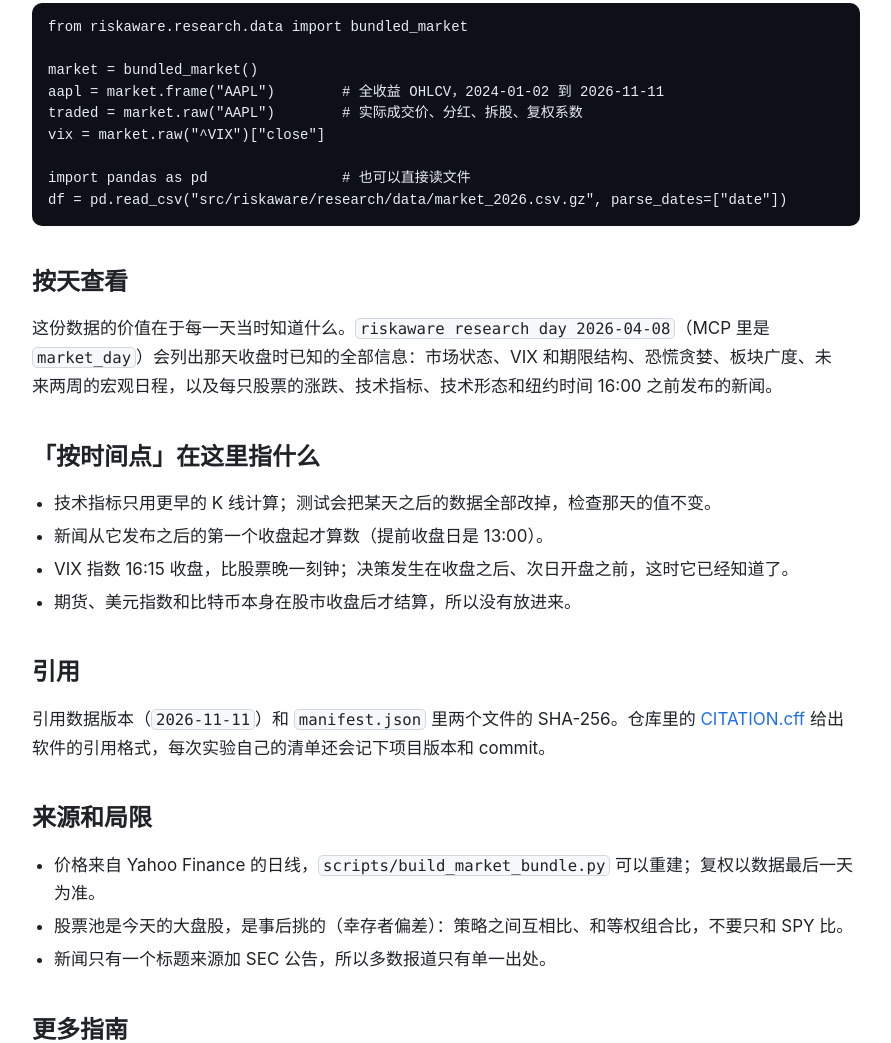
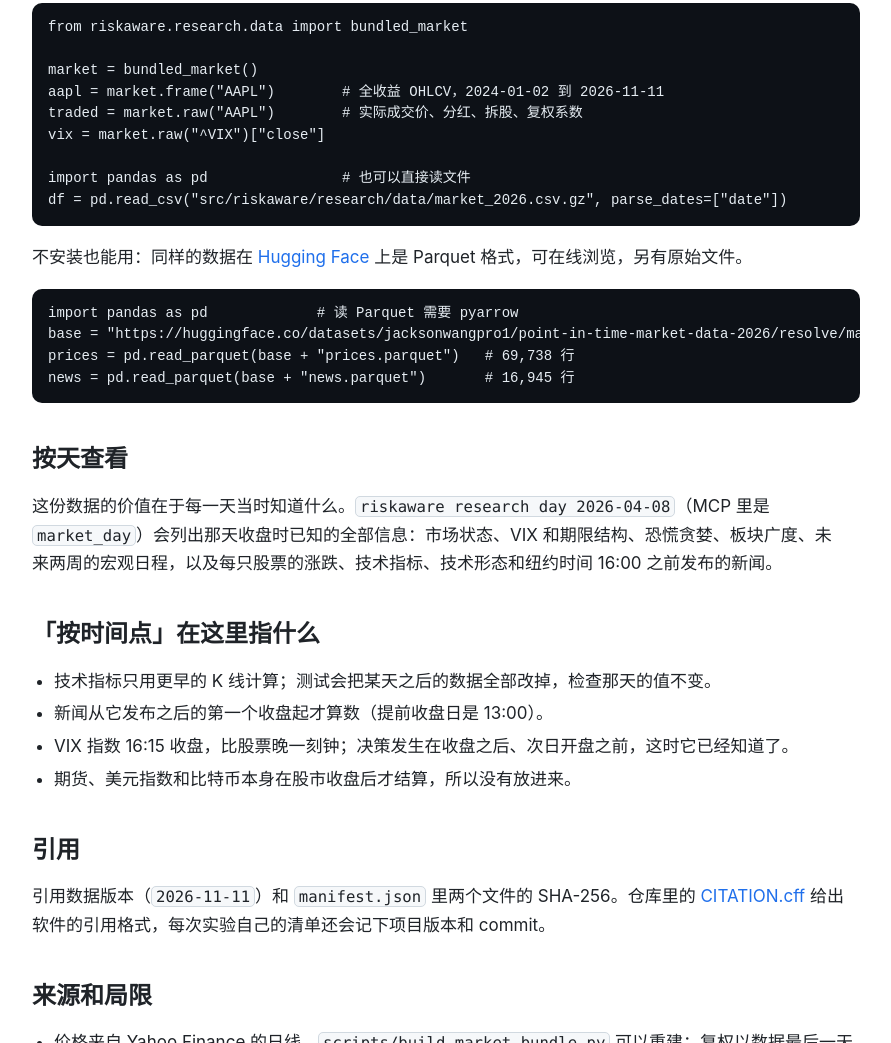
Before and after one commit to jackson-cmd/risk-aware-trading-agents, a plain HTML site: page site/zh/point-in-time-market-data.html in a window 1280 px wide. Shown: the part 1392-2435 px from the top of the page, without its empty margins (194-1085 px from the left). Drawn offline with Linux system fonts and the light colour scheme.

Commit message:
Point to the dataset on Hugging Face
The frozen 2026 market is now also on Hugging Face as Parquet with a data viewer, next to the original files byte
for byte, so it can be used without installing the package. The READMEs (a badge and a sentence in the research
kit), docs/research.md in both languages, the website's data page (a snippet that reads the Parquet files straight
from their URLs, and the copy in the Dataset markup as sameAs and DataDownload entries) and llms.txt now link to it.

```diff
--- a/site/zh/point-in-time-market-data.html
+++ b/site/zh/point-in-time-market-data.html
@@ -16,7 +16,7 @@
 <meta property="og:image" content="https://jackson-cmd.github.io/risk-aware-trading-agents/assets/dashboard_zh.jpg">
 <meta name="twitter:card" content="summary_large_image">
 <link rel="stylesheet" href="../assets/guide.css">
-<script type="application/ld+json">{"@context":"https://schema.org","@type":"TechArticle","headline":"免费的 2026 年美股按时间点数据：价格、VIX 和新闻","description":"按时间点记录的 2026 年美股数据：日线、VIX 期限结构、新闻标题和 SEC 公告，附 SHA-256 哈希，用于可复现的回测。","inLanguage":"zh-CN","datePublished":"2026-11-12","dateModified":"2026-11-12","url":"https://jackson-cmd.github.io/risk-aware-trading-agents/zh/point-in-time-market-data.html","author":{"@type":"Organization","name":"Risk-Aware Trading Agents contributors","url":"https://github.com/jackson-cmd/risk-aware-trading-agents"},"about":["美股数据","新闻回测","按时间点的数据","未来函数"],"isPartOf":{"@type":"WebSite","name":"风险感知交易智能体","url":"https://jackson-cmd.github.io/risk-aware-trading-agents/"}}</script>
+<script type="application/ld+json">{"@context":"https://schema.org","@type":"TechArticle","headline":"免费的 2026 年美股按时间点数据：价格、VIX 和新闻","description":"按时间点记录的 2026 年美股数据：日线、VIX 期限结构、新闻标题和 SEC 公告，附 SHA-256 哈希，用于可复现的回测。","inLanguage":"zh-CN","datePublished":"2026-11-12","dateModified":"2026-11-12","url":"https://jackson-cmd.github.io/risk-aware-trading-agents/zh/point-in-time-market-data.html","author":{"@type":"Organization","name":"Risk-Aware Trading Agents contributors","url":"https://github.com/jackson-cmd/risk-aware-trading-agents"},"about":["美股数据","新闻回测","按时间点的数据","未来函数"],"isPartOf":{"@type":"WebSite","name":"风险感知交易智能体","url":"https://jackson-cmd.github.io/risk-aware-trading-agents/"},"sameAs":["https://huggingface.co/datasets/jacksonwangpro1/point-in-time-market-data-2026"],"distribution":[{"@type":"DataDownload","encodingFormat":"application/vnd.apache.parquet","contentUrl":"https://huggingface.co/datasets/jacksonwangpro1/point-in-time-market-data-2026/resolve/main/data/prices.parquet"},{"@type":"DataDownload","encodingFormat":"application/vnd.apache.parquet","contentUrl":"https://huggingface.co/datasets/jacksonwangpro1/point-in-time-market-data-2026/resolve/main/data/news.parquet"}]}</script>
 </head>
 <body>
 <header><div class="wrap">
@@ -71,6 +71,11 @@ vix = market.raw("^VIX")["close"]
 
 import pandas as pd                # 也可以直接读文件
 df = pd.read_csv("src/riskaware/research/data/market_2026.csv.gz", parse_dates=["date"])</pre>
+<p>不安装也能用：同样的数据在 <a href="https://huggingface.co/datasets/jacksonwangpro1/point-in-time-market-data-2026">Hugging Face</a> 上是 Parquet 格式，可在线浏览，另有原始文件。</p>
+<pre>import pandas as pd             # 读 Parquet 需要 pyarrow
+base = "https://huggingface.co/datasets/jacksonwangpro1/point-in-time-market-data-2026/resolve/main/data/"
+prices = pd.read_parquet(base + "prices.parquet")   # 69,738 行
+news = pd.read_parquet(base + "news.parquet")       # 16,945 行</pre>
 
 <h2>按天查看</h2>
 <p>这份数据的价值在于每一天当时知道什么。<code>riskaware research day 2026-04-08</code>（MCP 里是 <code>market_day</code>）会列出那天收盘时已知的全部信息：市场状态、VIX 和期限结构、恐慌贪婪、板块广度、未来两周的宏观日程，以及每只股票的涨跌、技术指标、技术形态和纽约时间 16:00 之前发布的新闻。</p>
```
Also changed, not shown: site/point-in-time-market-data.html (+6 -1 lines), site/llms.txt, 4 other files.
